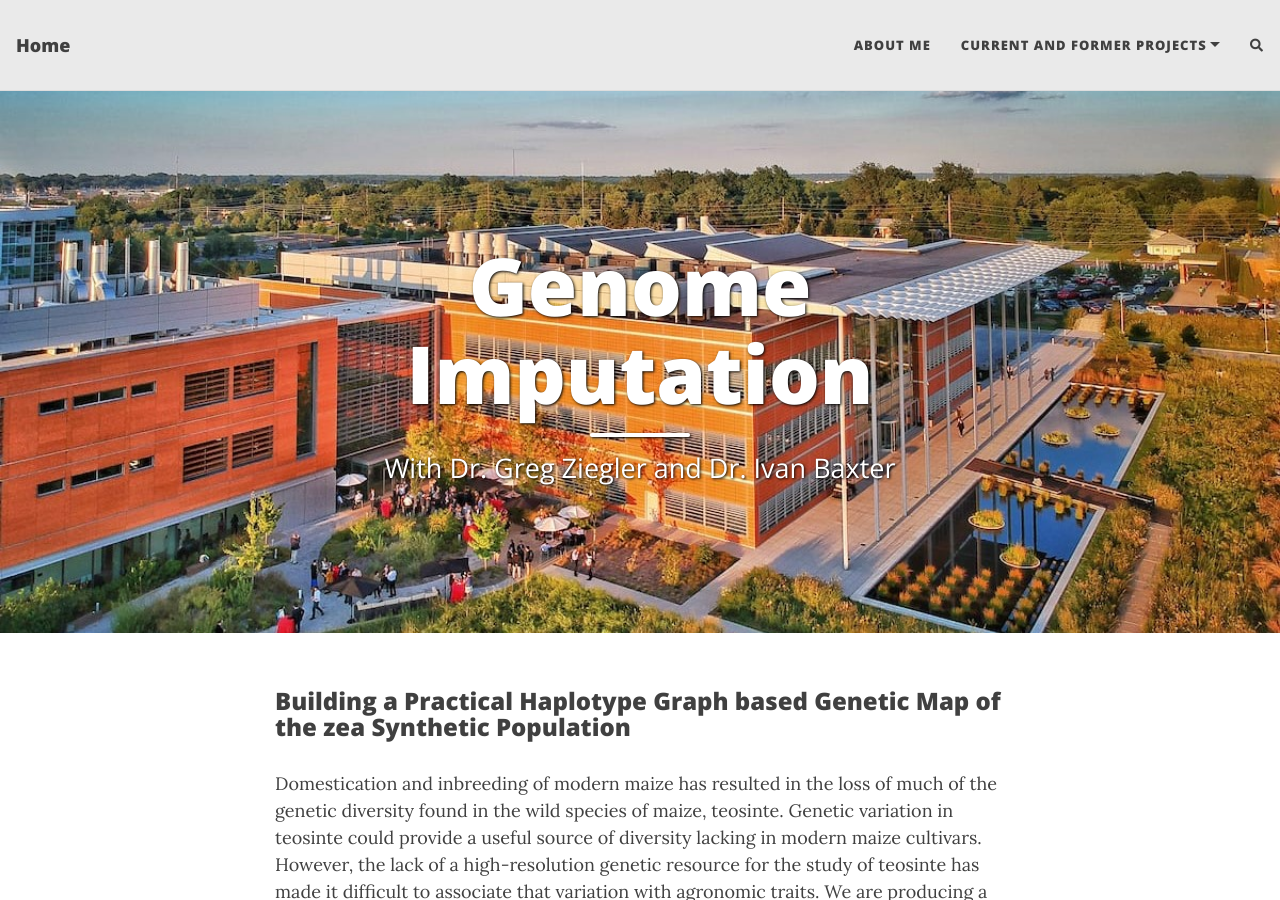
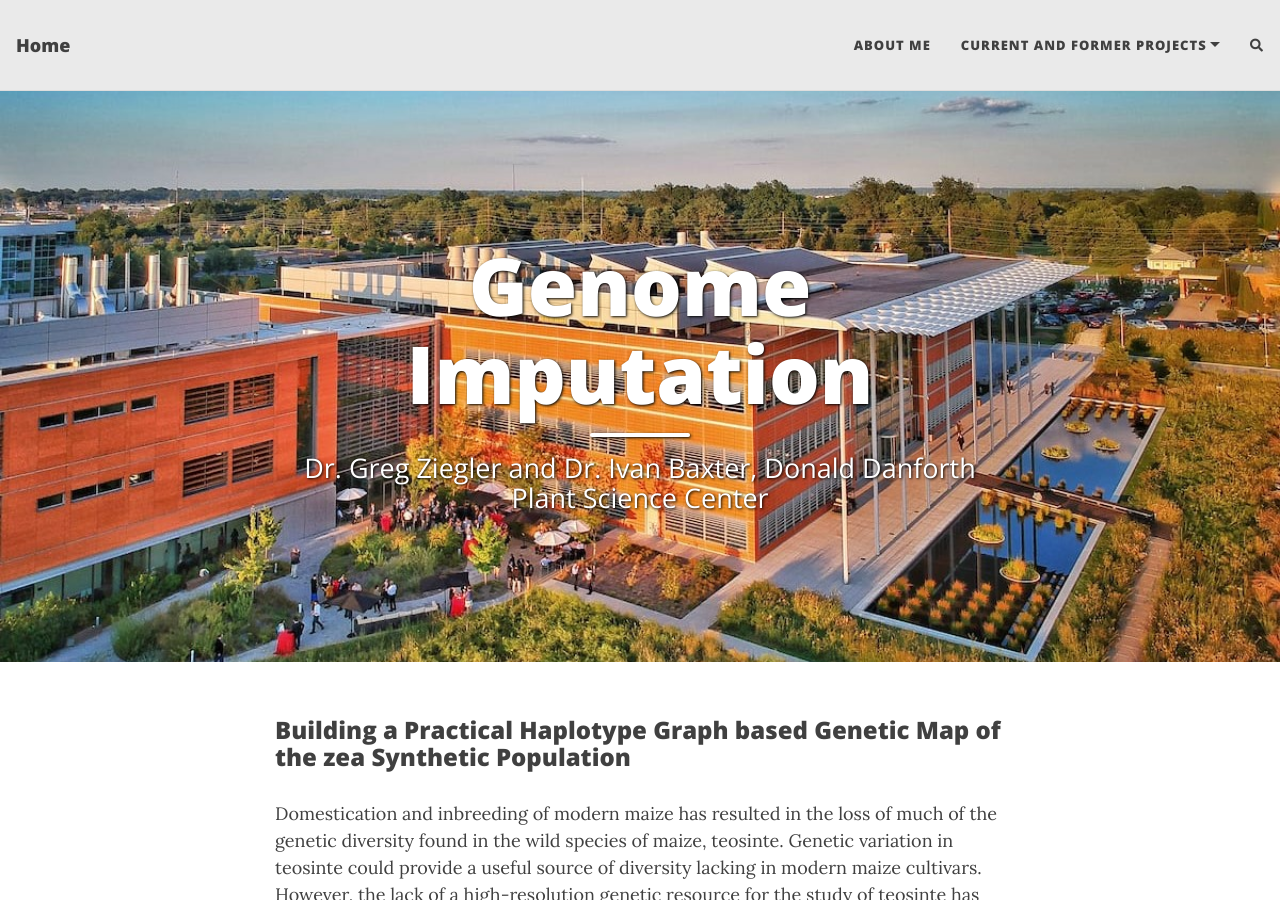
Before and after one commit to TKosfeld/tkosfeld.github.io, a Jekyll site: the page built from phg.md, in a window 1280 px wide and 900 px high. Built offline with Jekyll 4.4.1, drawn with Linux system fonts in a browser that asks for light colours; nearby versions of some CDN libraries; comment, search, counter and statistics services are not loaded.

Commit message:
Update phg.md

```diff
--- a/phg.md
+++ b/phg.md
@@ -1,7 +1,7 @@
 ---
 layout: page
 title: Genome Imputation
-subtitle: With Dr. Greg Ziegler and Dr. Ivan Baxter
+subtitle: Dr. Greg Ziegler and Dr. Ivan Baxter, Donald Danforth Plant Science Center
 cover-img: /assets/img/Danforth.jpg
 share-img: /assets/img/Danforth.jpg
 ---
```
